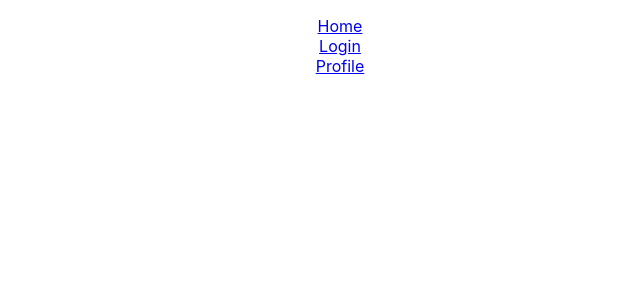
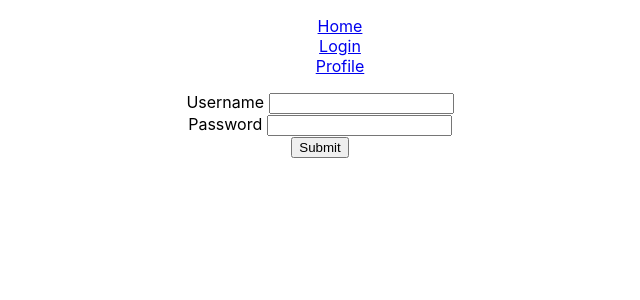
Before and after one commit to erichegonzales/Cosmo-Ticketing, a React (Create React App) app in the folder cosmo-client/: page /login in a window 1280 px wide. Shown: the top 300 px of the page, without its empty margins (320-960 px from the left). Built offline with nearby package versions, Linux system fonts and the light colour scheme.

Commit message:
added login form

```diff
--- a/cosmo-client/src/App.js
+++ b/cosmo-client/src/App.js
@@ -8,8 +8,13 @@ import Home from "./components/Home";
 import Login from "./components/Login";
 import UserProfile from "./components/UserProfile";
 import Nav from "./components/Nav";
+import { useState } from 'react';
 
 function App() {
+  //if user-id is 0 no one is logged in
+  const [loginId, setLoginId] = useState(0)
+
+
   return (
     <div className="App">
       <BrowserRouter>
@@ -19,7 +24,7 @@ function App() {
           <Route path="/admin" element={<AdminProfile />} />
           <Route path="/checkout" element={<Checkout />} />
           <Route path="/" element={<Home />} />
-          <Route path="/login" element={<Login />} />
+          <Route path="/login" element={<Login  setLoginId={setLoginId}/>} />
           <Route path="/user" element={<UserProfile />} />
         </Routes>
       </BrowserRouter>
--- a/cosmo-client/src/components/Login.js
+++ b/cosmo-client/src/components/Login.js
@@ -1,5 +1,29 @@
+import { useState } from "react";
 const Login = () => {
-  return <div></div>;
+
+  const [errorMessages, setErrorMessages] = useState({});
+  const renderErrorMessage = (name) =>
+    name === errorMessages.name && (
+      <div className="error">{errorMessages.message}</div>
+    );
+
+  return <div>
+    <form>
+      <div className="input-container">
+        <label>Username </label>
+        <input type="text" name="uname" required />
+        {renderErrorMessage("uname")}
+      </div>
+      <div className="input-container">
+        <label>Password </label>
+        <input type="password" name="pass" required />
+        {renderErrorMessage("pass")}
+      </div>
+      <div className="button-container">
+        <input type="submit" />
+      </div>
+    </form>
+  </div>;
 };
 
 export default Login;
```
